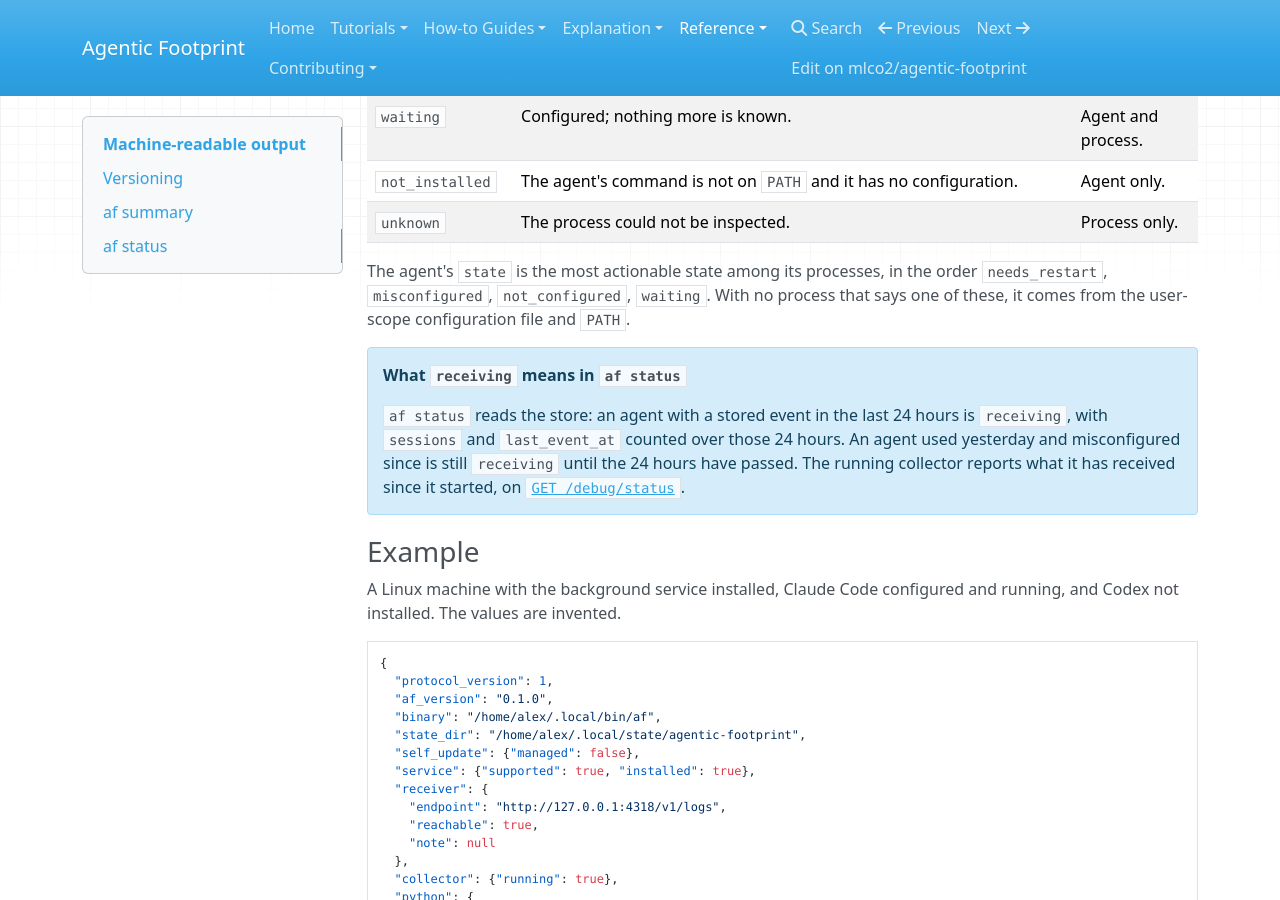
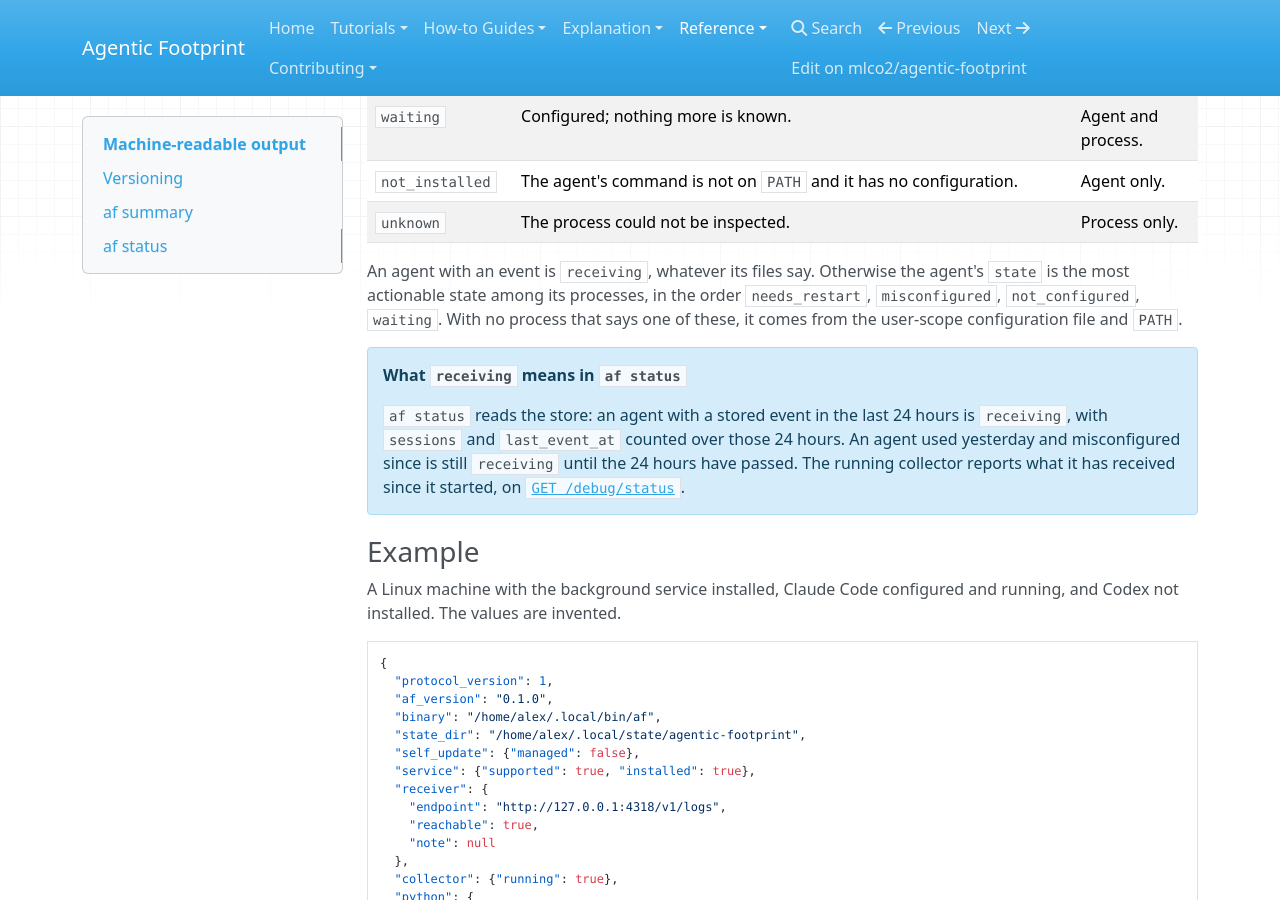
Before and after one commit to mlco2/agentic-footprint, an MkDocs documentation site: the page built from docs/reference/machine-readable-output.md, in a window 1280 px wide and 900 px high, scrolled down 9411 px. Built offline with MkDocs 1.6.1, drawn with Linux system fonts in a browser that asks for light colours; nearby versions of some CDN libraries.

Commit message:
docs: receiving comes first among the agent states
Co-Authored-By: Claude Fable 5.2 <noreply@anthropic.com>

```diff
--- a/docs/reference/machine-readable-output.md
+++ b/docs/reference/machine-readable-output.md
@@ -370,7 +370,8 @@ Each element of `processes`:
 | `not_installed` | The agent's command is not on `PATH` and it has no configuration. | Agent only. |
 | `unknown` | The process could not be inspected. | Process only. |
 
-The agent's `state` is the most actionable state among its processes, in the
+An agent with an event is `receiving`, whatever its files say. Otherwise the
+agent's `state` is the most actionable state among its processes, in the
 order `needs_restart`, `misconfigured`, `not_configured`, `waiting`. With no
 process that says one of these, it comes from the user-scope configuration
 file and `PATH`.
```
